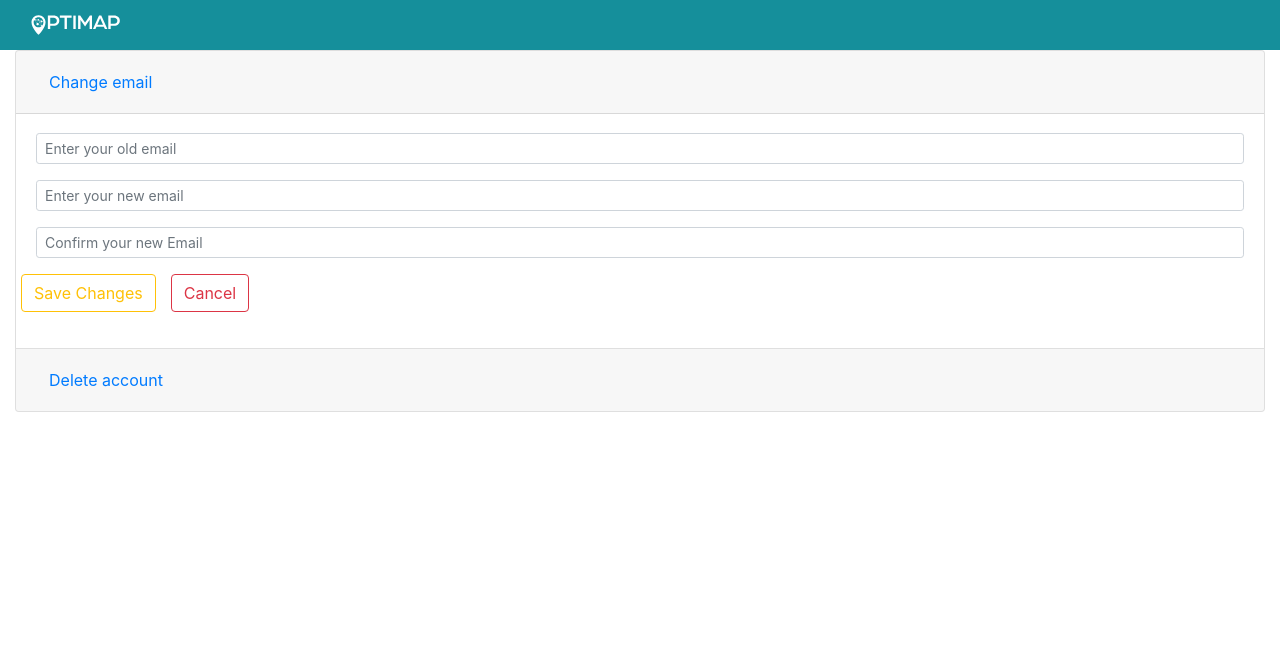
After one commit to ifgi/optimetaPortal, a Django app: template publications/templates/user_settings.html in a window 1280 px wide. The commit adds this page. Shown: the top 652 px of the page. Run offline with Django 4.2, Linux system fonts and the light colour scheme; the template is opened without the code that fills it, so the values that code supplies are empty; parts of the project's set-up code (start-up, migrations or seed data) failed here and were passed over; some libraries are stand-ins or nearby versions.

Commit message:
Implementation of user settings page

```diff
--- a/publications/templates/confirmation_login.html
+++ b/publications/templates/confirmation_login.html
@@ -7,10 +7,10 @@
         <i class="fa fa-user-circle fa-3x"></i>
       </a>
       <ul class="dropdown-menu dropdown-menu-right " aria-labelledby="navbarDarkDropdown">
-        <li><a class="dropdown-item" href="#">{{user.email}}</li>
+        <a class="dropdown-item" href="#">{{user.email}}</a>
         <div class="dropdown-divider"></div>
-        <li><a class="dropdown-item" href="#">Settings</a></li>
-        <li><a class="dropdown-item" href="#">Subscription</a></li>
+        <li><a class="dropdown-item" href="{% url 'publications:usersettings' %}">Settings</a></li>
+        <li><a class="dropdown-item" href="{% url 'publications:subscriptions' %}">Subscription</a></li>
         <li><a class="dropdown-item" href="{% url 'publications:logout' %}">Logout</a></li>
       </ul>
     </li>
--- a/publications/templates/main.html
+++ b/publications/templates/main.html
@@ -12,7 +12,7 @@
 {% block navbar %}
 
 <ul class="nav navbar-nav ml-auto">
- {% if user.is_authenticated %}
+  {% if user.is_authenticated %}
     <li class="nav-item dropdown">
       <a class="nav-link dropdown" href="#"id="navbarDarkDropdown" role="button" data-toggle="dropdown" aria-expanded="false">
         <i class="fa fa-user-circle fa-3x"></i>
@@ -20,8 +20,8 @@
       <ul class="dropdown-menu dropdown-menu-right " aria-labelledby="navbarDarkDropdown">
         <a class="dropdown-item" >{{user.email}}</a>
         <div class="dropdown-divider"></div>
-        <li><a class="dropdown-item" href="#">Settings</a></li>
-        <li><a class="dropdown-item" href="#">Subscription</a></li>
+        <li><a class="dropdown-item" href="{% url 'publications:usersettings' %}">Settings</a></li>
+        <li><a class="dropdown-item" href="{% url 'publications:subscriptions' %}">Subscription</a></li>
         <li><a class="dropdown-item" href="{% url 'publications:logout' %}">Logout</a></li>
       </ul>
     </li>
--- /dev/null
+++ b/publications/templates/subscriptions.html
@@ -0,0 +1,2 @@
+{% extends "base.html" %}
+{% load static %}
--- /dev/null
+++ b/publications/templates/user_settings.html
@@ -0,0 +1,84 @@
+{% extends "base.html" %}
+{% load static %}
+
+{% block content %}
+<div class="accordion" id="accordionExample">
+    <div class="card">
+      <div class="card-header" id="headingOne">
+        <h2 class="mb-0">
+          <button class="btn btn-link btn-block text-left" type="button" data-toggle="collapse" data-target="#collapseOne" aria-expanded="true" aria-controls="collapseOne">
+            Change email
+          </button>
+        </h2>
+      </div>
+
+      <div id="collapseOne" class="collapse show" aria-labelledby="headingOne" data-parent="#accordionExample">
+        <div class="card-body">
+            <form class="form" method="POST" action="{% url 'publications:loginres' %}">
+                {% csrf_token %}
+                <div class="form-group">
+                    <input id="email" placeholder="Enter your old email" class="form-control form-control-sm" type="email" required=""
+                    name="email">
+                </div>
+                <div class="form-group">
+                    <input id="email" placeholder="Enter your new email" class="form-control form-control-sm" type="email" required=""
+                    name="email">
+                </div>
+                <div class="form-group">
+                    <input id="email" placeholder="Confirm your new Email" class="form-control form-control-sm" type="email" required=""
+                      name="email">
+                </div>
+                <div class="form-group row">
+                  <button type="submit" class="btn btn-outline-warning">Save Changes</button>
+                  <div class="col-sm-2">
+                    <button type="reset" class="btn btn-outline-danger">Cancel</button>
+                  </div>
+
+                </div>
+            </form>
+
+        </div>
+      </div>
+    </div>
+    <div class="card">
+      <div class="card-header" id="headingTwo">
+        <h2 class="mb-0">
+          <button class="btn btn-link btn-block text-left collapsed" type="button" data-toggle="collapse" data-target="#collapseTwo" aria-expanded="false" aria-controls="collapseTwo">
+            Delete account
+          </button>
+        </h2>
+      </div>
+      <div id="collapseTwo" class="collapse" aria-labelledby="headingTwo" data-parent="#accordionExample">
+        <div class="card-body">
+
+            <p>Deleting account is permenant.It cannot be reversed.</p>
+
+          <button type="button" class="btn btn-outline-danger" data-toggle="modal" data-target="#modal1" aria-expanded="false">Delete Account</button>
+
+          <div id ="modal1" class="modal" tabindex="-1" role="dialog">
+            <div class="modal-dialog" role="document">
+              <div class="modal-content">
+                <div class="modal-header">
+                  <h5 class="modal-title">Delete Account</h5>
+                  <button type="button" class="close" data-dismiss="modal" aria-label="Close">
+                    <span aria-hidden="true">&times;</span>
+                  </button>
+                </div>
+                <div class="modal-body">
+                  <p>Do you really want to delete this account ?</p>
+                </div>
+                <div class="modal-footer">
+                  <form action="{% url 'publications:delete' %}" method="post">
+                  {% csrf_token %}
+                  <button type="submit"  class="btn btn-primary" name='dltbutton'>Delete</button>
+                  </form>
+                  <button type="button" class="btn btn-secondary" data-dismiss="modal">Close</button>
+                </div>
+              </div>
+            </div>
+          </div>
+        </div>
+      </div>
+    </div>
+</div>
+{% endblock %}
```
